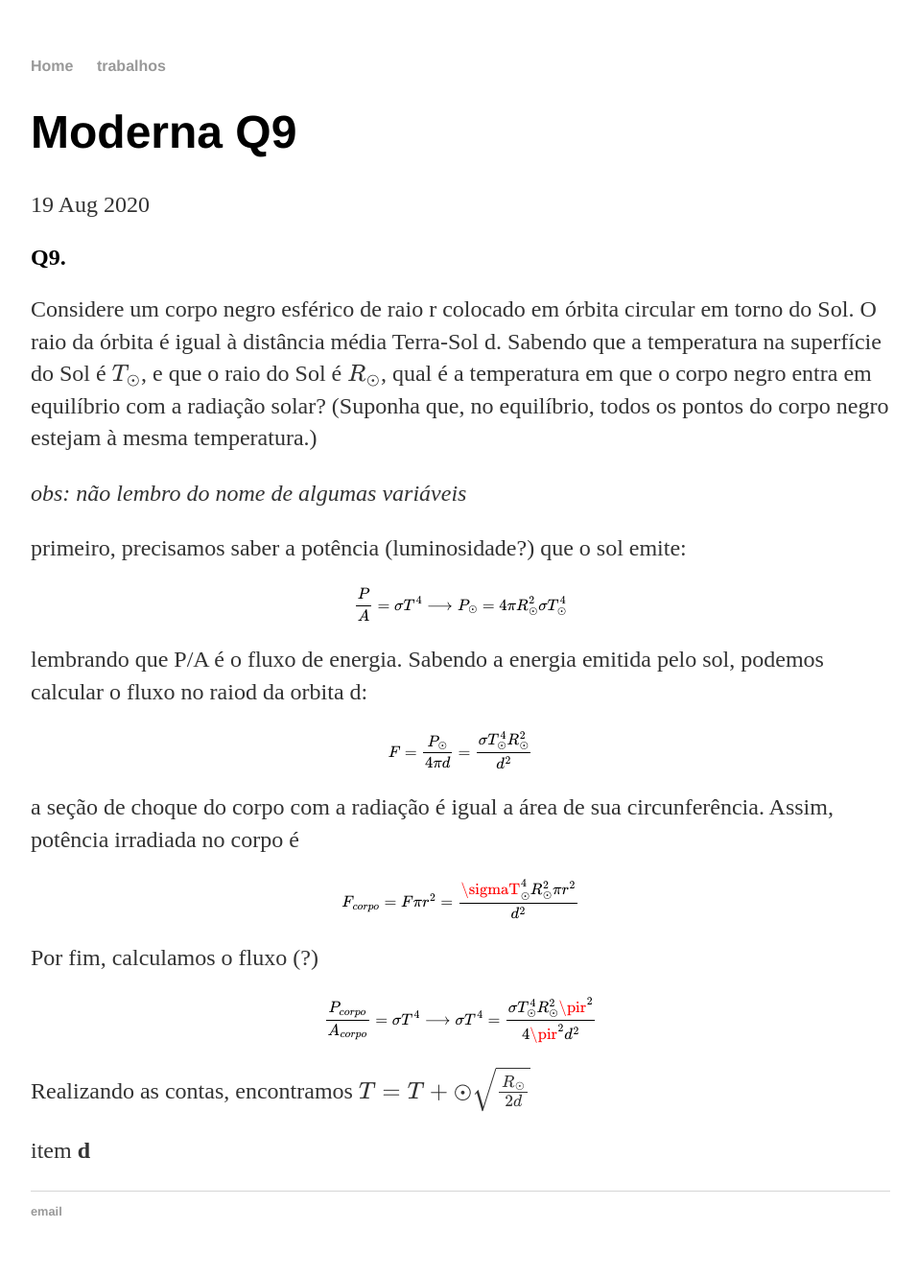
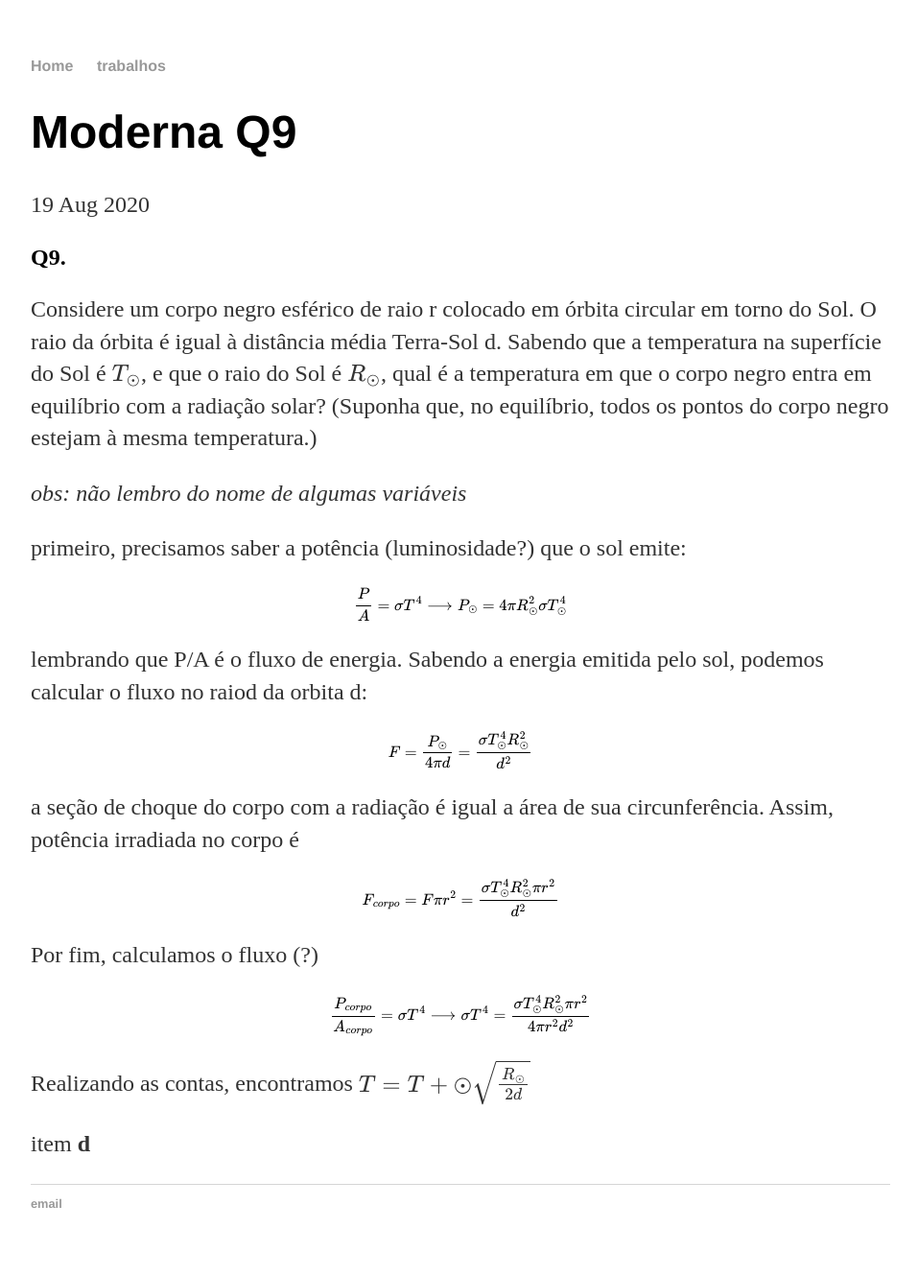
Before and after one commit to jaspior/jaspior.github.io, a Jekyll site: the page built from _posts/2020-08-19-moderna_q9.md, in a window 1280 px wide. Shown: the whole page at 96% size, without its empty margins (160-1117 px from the left). Built offline with Jekyll 4.4.1, drawn with Linux system fonts in a browser that asks for light colours; formulas are drawn with MathJax 3.

Commit message:
Update 2020-08-19-moderna_q9.md

```diff
--- a/_posts/2020-08-19-moderna_q9.md
+++ b/_posts/2020-08-19-moderna_q9.md
@@ -24,13 +24,13 @@ $$
 
 a seção de choque do corpo com a radiação é igual a área de sua circunferência. Assim, potência irradiada no corpo é
 
-$$F_{corpo} = F\pi r^2 = \frac{\sigmaT^{4}_{\odot}R_{\odot}^{2}\pi r^2}{d^2} $$
+$$F_{corpo} = F\pi r^2 = \frac{\sigma T^{4}_{\odot}R_{\odot}^{2}\pi r^2}{d^2} $$
 
 Por fim, calculamos o fluxo (?)
 
 $$
 
-\frac{P_{corpo}}{A_{corpo}} = \sigma T^4 \longrightarrow \sigma T^4 = \frac{\sigma T^{4}_{\odot}R_{\odot}^{2}\pir^2}{4\pir^2d^2}
+\frac{P_{corpo}}{A_{corpo}} = \sigma T^4 \longrightarrow \sigma T^4 = \frac{\sigma T^{4}_{\odot}R_{\odot}^{2}\pi r^2}{4\pi r^2d^2}
 
 $$
 
```
